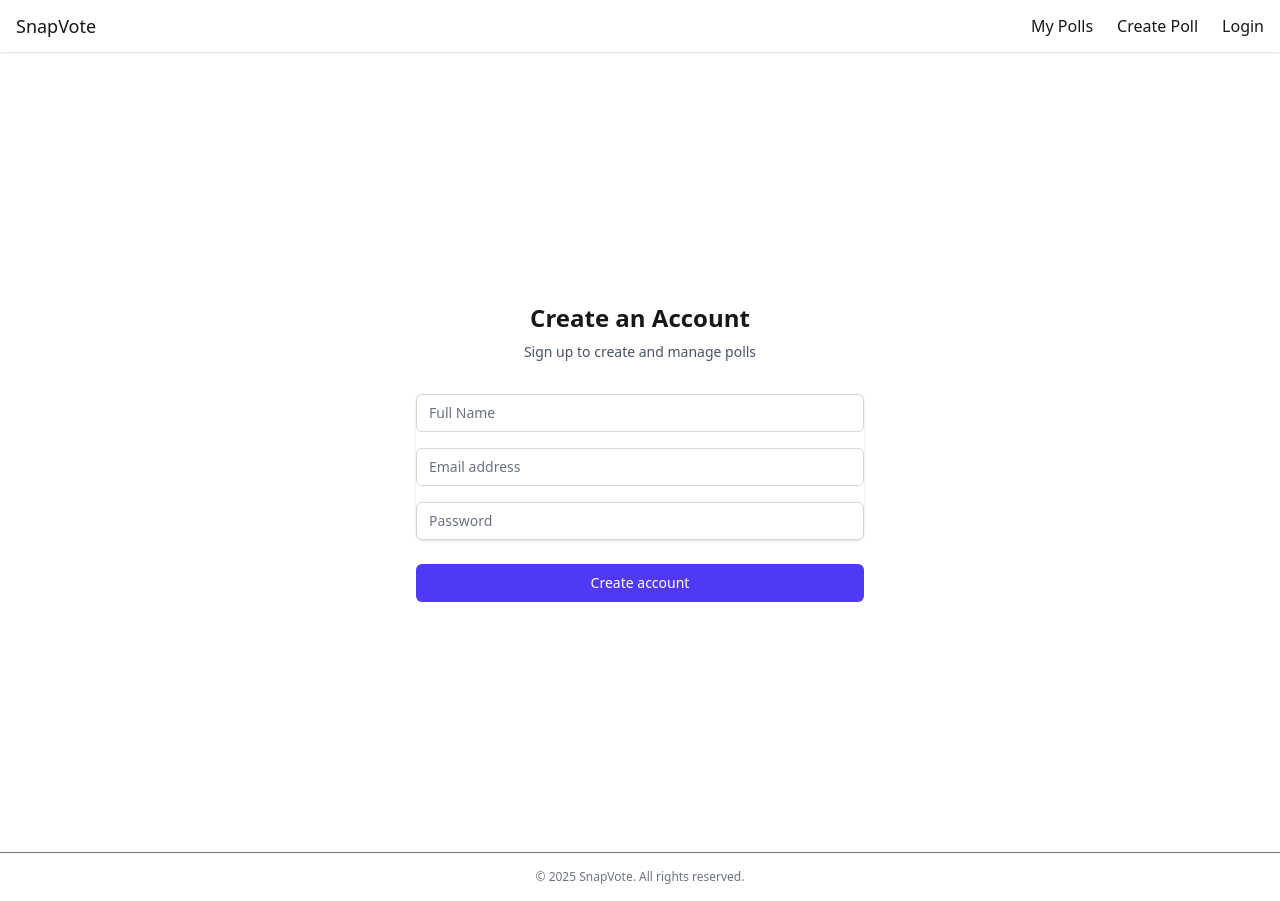
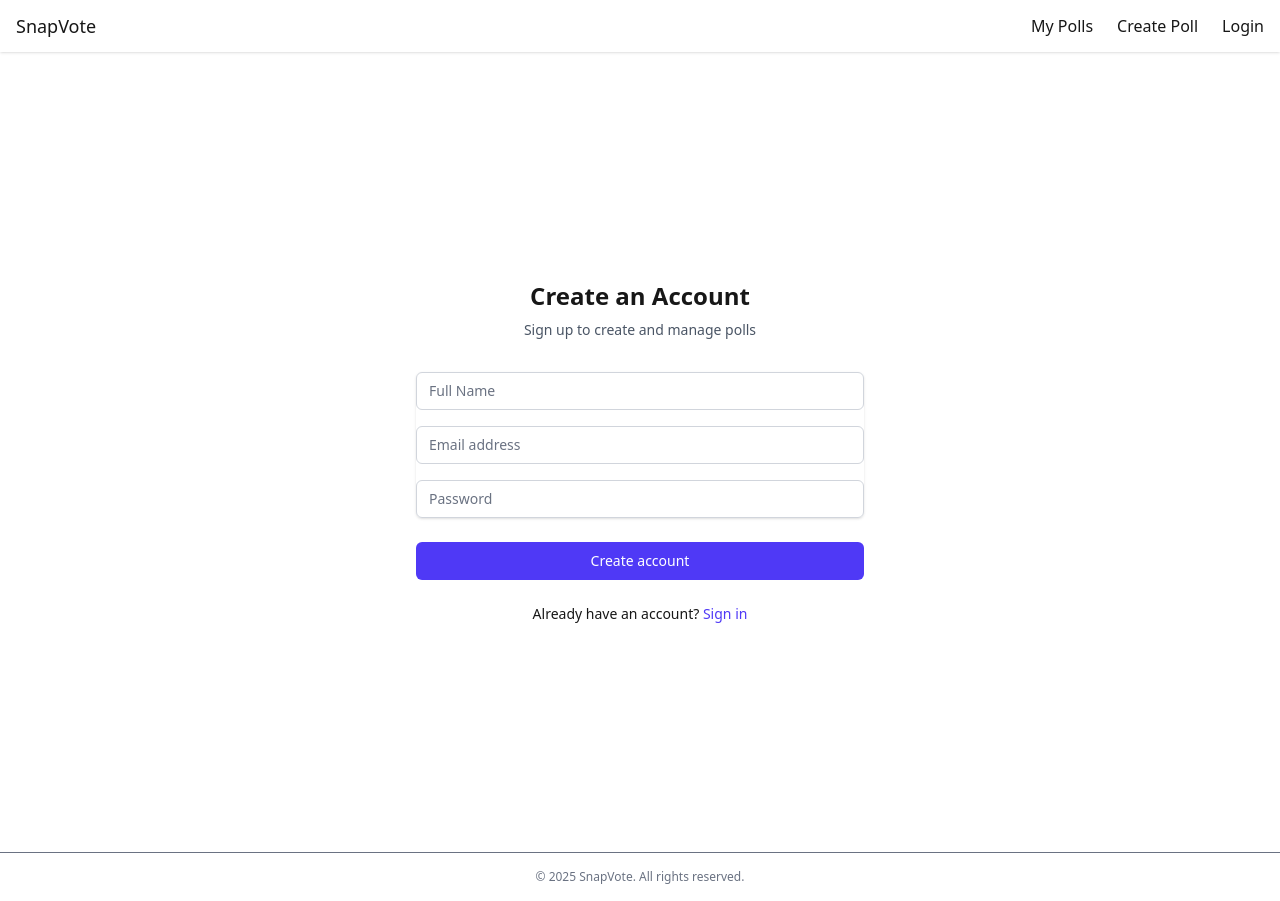
Before and after one commit to Masesee/polling-alxdev, a Next.js app: page /auth/register in a window 1280 px wide. Built offline with nearby package versions, Linux system fonts and the light colour scheme; no server answers.

Commit message:
feat(auth): add navigation links between login and register forms
Add sign up link to login form and sign in link to register form to improve user navigation between authentication pages

```diff
--- a/components/auth/login-form.tsx
+++ b/components/auth/login-form.tsx
@@ -3,6 +3,7 @@
 import { useState } from 'react';
 import { createClient } from '@/lib/supabase/client';
 import { useRouter } from 'next/navigation';
+import Link from 'next/link';
 
 export default function LoginForm() {
   const [email, setEmail] = useState('');
@@ -84,6 +85,12 @@
             {isLoading ? 'Signing in...' : 'Sign in'}
           </button>
         </div>
+        <div className="text-center text-sm mt-4">
+          Don't have an account? {' '}
+          <Link href="/auth/register" className="font-medium text-indigo-600 hover:text-indigo-500">
+            Sign up
+          </Link>
+        </div>
       </form>
     </div>
   );
--- a/components/auth/register-form.tsx
+++ b/components/auth/register-form.tsx
@@ -4,6 +4,7 @@
 import { useSearchParams } from 'next/navigation';
 import { createClient } from '@/lib/supabase/client';
 import { useRouter } from 'next/navigation';
+import Link from 'next/link';
 
 export default function RegisterForm() {
   const [email, setEmail] = useState('');
@@ -110,6 +111,12 @@
             {isLoading ? 'Creating account...' : 'Create account'}
           </button>
         </div>
+        <div className="text-center text-sm mt-4">
+          Already have an account? {' '}
+          <Link href="/auth/login" className="font-medium text-indigo-600 hover:text-indigo-500">
+            Sign in
+          </Link>
+        </div>
       </form>
     </div>
   );
```
